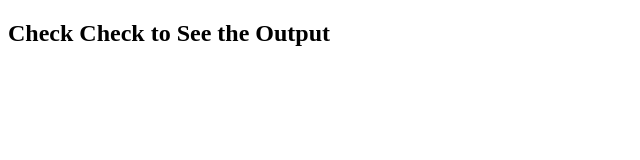
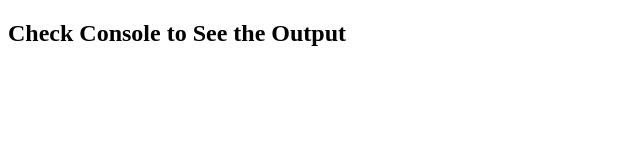
Before and after one commit to preethi-selvakumar/js-tasks, a plain HTML site: page day 4/index7.html in a window 1280 px wide. Shown: the whole page, without its empty margins (0-640 px from the left). Drawn offline with Linux system fonts and the light colour scheme.

Commit message:
Update index7.html
Updated index7.html in day 4 folder

```diff
--- a/day 4/index7.html
+++ b/day 4/index7.html
@@ -7,7 +7,7 @@
 </head>
 <body>
 
-    <h2>Check Check to See the Output</h2>
+    <h2>Check Console to See the Output</h2>
 
     <script>
         let sum = 0;
```
